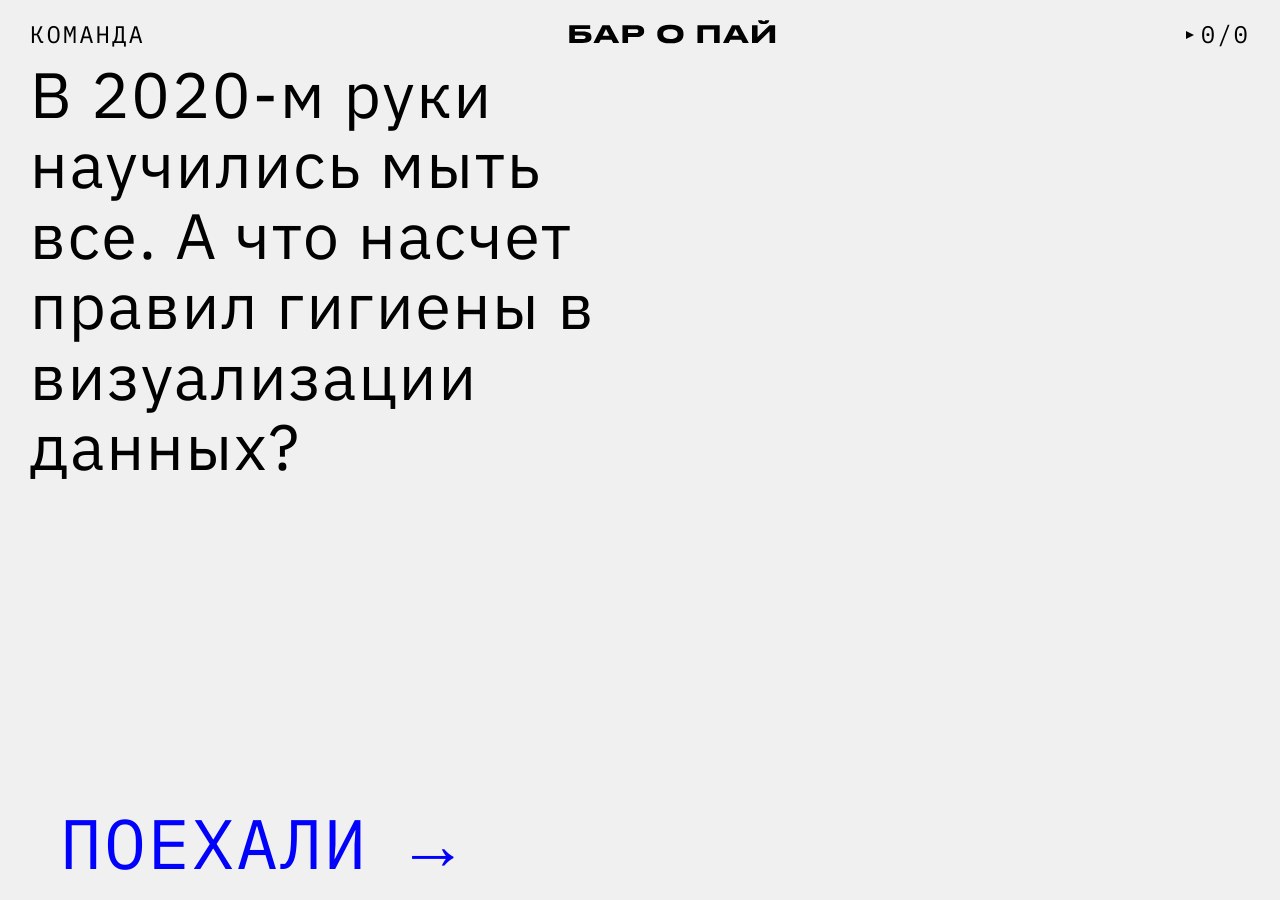
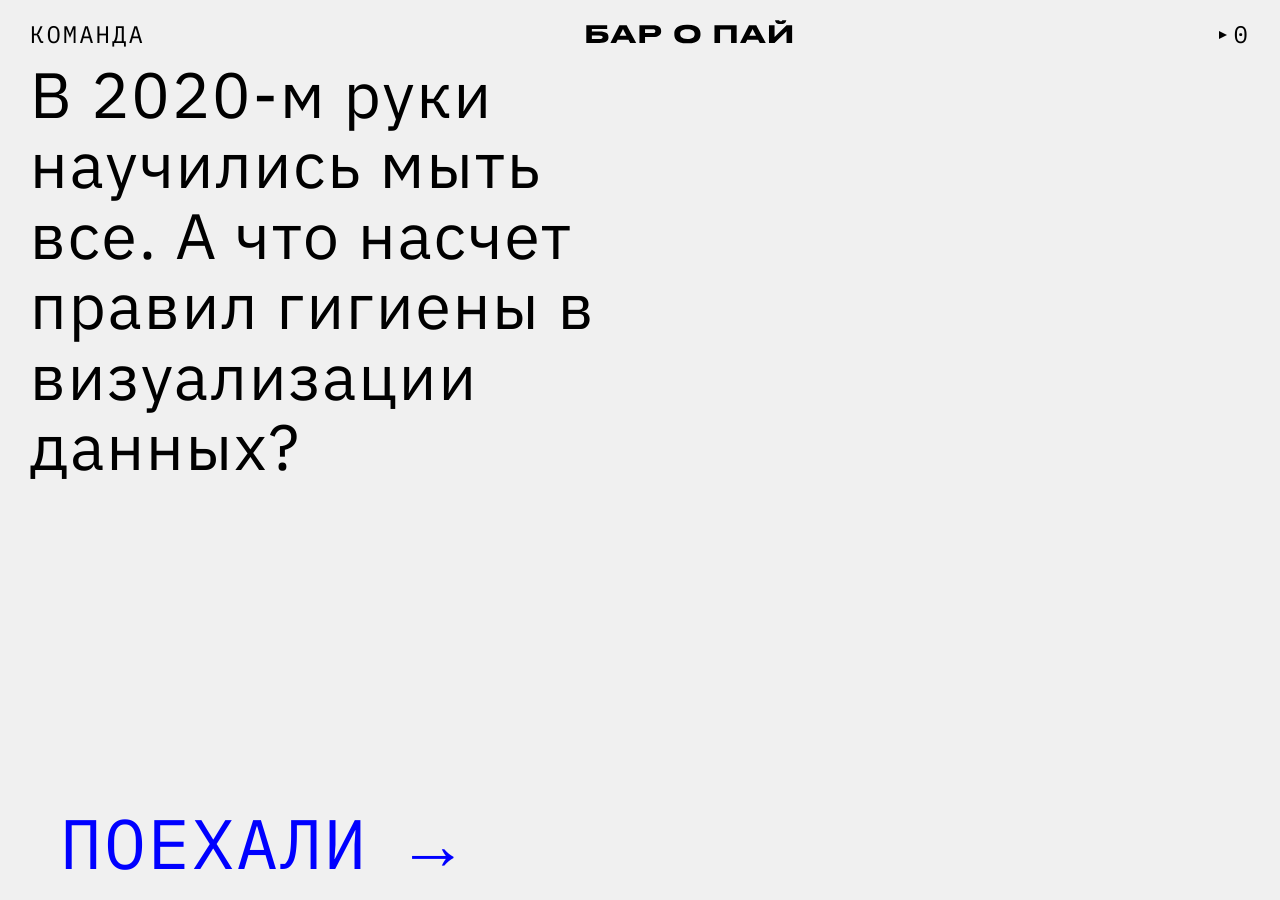
Before and after one commit to illus0r/visiogame, a Jekyll site: the page built from index.html, in a window 1280 px wide. Built offline with Jekyll 4.4.1, drawn with Linux system fonts in a browser that asks for light colours.

Commit message:
progress and ocunter fixes

```diff
--- a/index.html
+++ b/index.html
@@ -29,8 +29,8 @@
 		<button class="next">Дальше →</button>
 	</div>
 
-	<!--<h2 class="title">{{ index | plus: 1 }}/{{ site.questions | size }} Какой график лучше?</h2>-->
-	<h2 class="title">Какой график лучше?</h2>
+	<h2 class="title">{{ index | plus: 1 }}/{{ site.questions | size }} Какой график лучше?</h2>
+	<!--<h2 class="title">Какой график лучше?</h2>-->
 
 </div>
 {% assign index = index | plus: 1 %}
--- a/js/index.js
+++ b/js/index.js
@@ -7,7 +7,8 @@
 		//const progress = document.querySelector(".progress")
     //progress.innerHTML = ''
 		const counter = document.querySelector(".counter")
-		counter.innerHTML = `${ this.questionsCorrectness.filter(d => d).length }/${ this.questionsCorrectness.length }`
+    //counter.innerHTML = `${ this.questionsCorrectness.filter(d => d).length }/${ this.questionsCorrectness.length }`
+    counter.innerHTML = `${ this.questionsCorrectness.filter(d => d).length * 100 }`
 
 		//if (! isVisible) return
 
```
